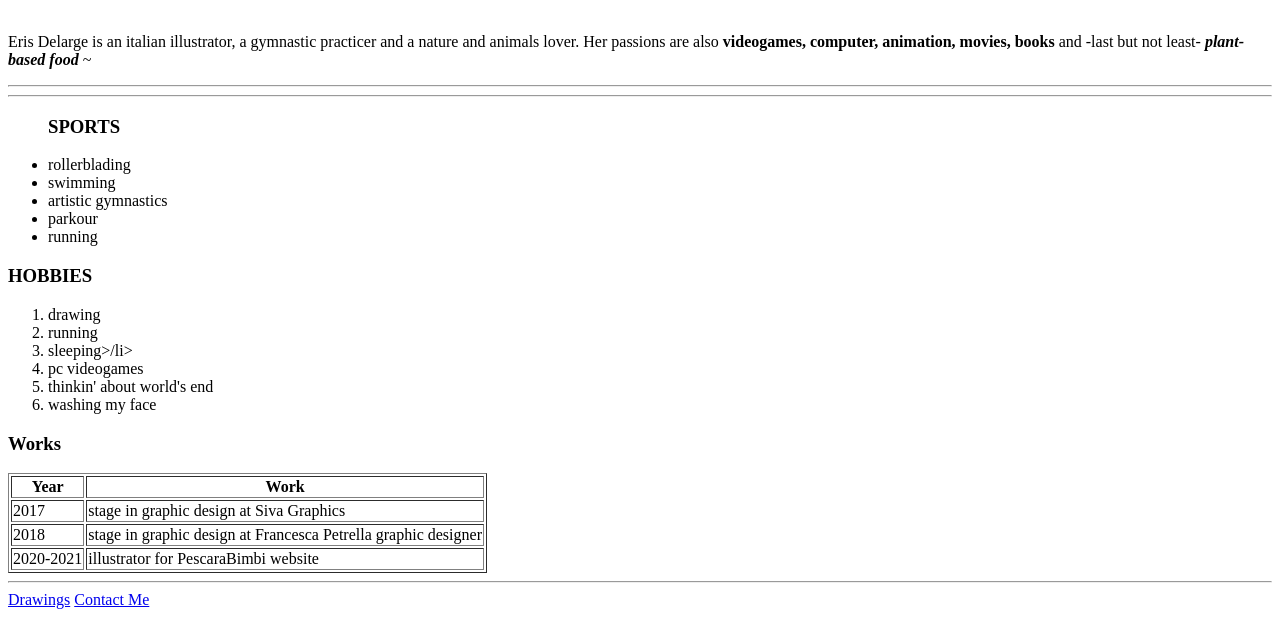
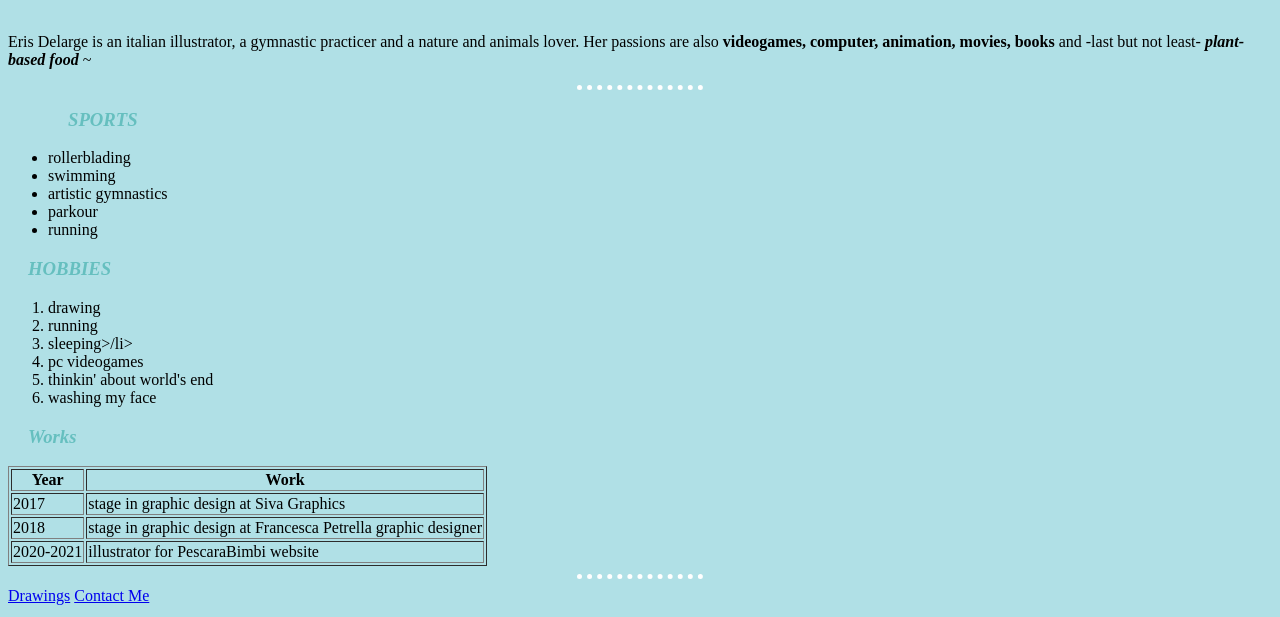
Before and after one commit to erisdelarge/cv, a plain HTML site: page index.html in a window 1280 px wide. Shown: the part 213-830 px from the top of the page. Drawn offline with Linux system fonts and the light colour scheme.

Commit message:
bootcamp ver. complete

```diff
--- /dev/null
+++ b/css/style.css
@@ -0,0 +1,20 @@
+
+body {
+  background-color: powderblue;
+}
+hr {
+  border-style: none;
+  border-top-style: dotted;
+  border-color: white;
+  border-width: 5px;
+  width: 10%;
+}
+
+h3 {
+  padding-left: 20px;
+  font-style: italic;
+}
+
+h1, h3 {
+  color: #66bfbf;
+}
--- a/index.html
+++ b/index.html
@@ -4,6 +4,7 @@
 <head>
   <meta charset="utf-8">
   <title>♥ Eris' personal site</title>
+<link rel="stylesheet" href="css/style.css">
 </head>
 
 <body>
@@ -31,7 +32,6 @@
         food</strong></em> ~</p>
   <hr>
 
-  <hr>
   <ul>
     <!--unordered list-->
     <h3>SPORTS</h3>
```
Also changed, not shown: contact.html (+1 -0 lines), drawings.html (+2 -1 lines).
